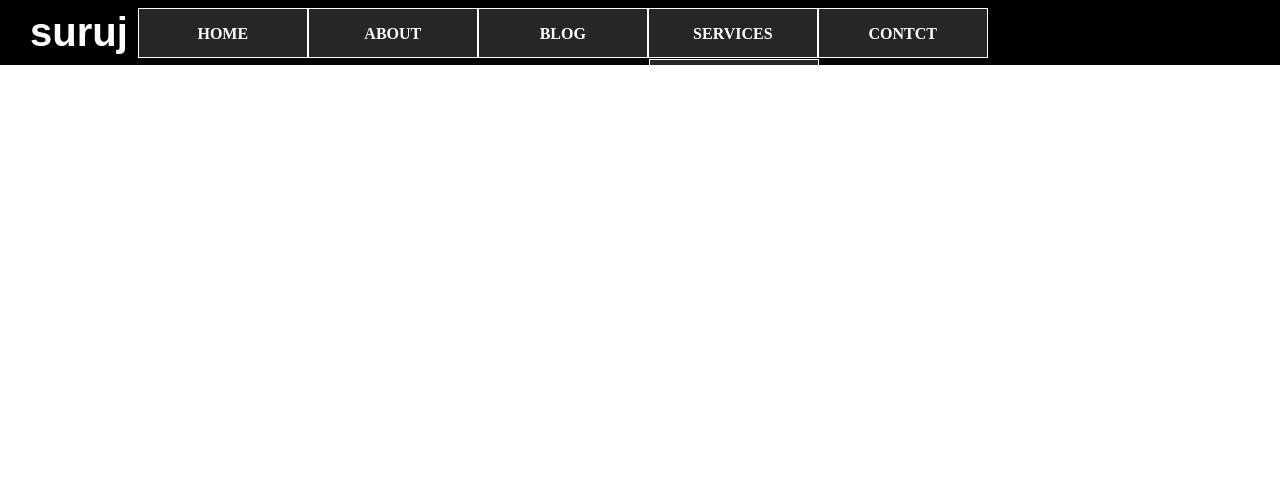
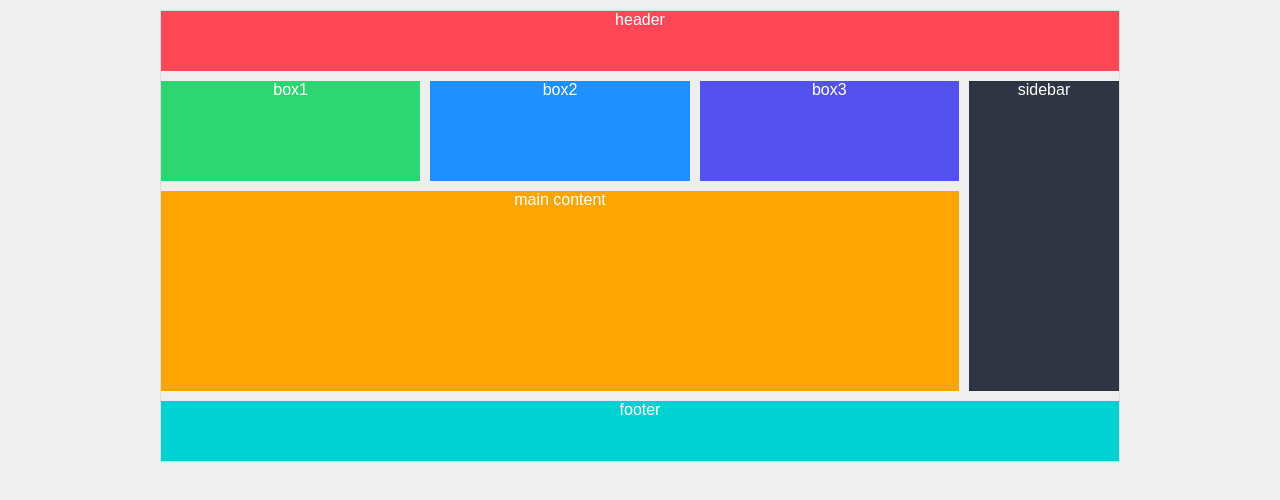
Before and after one commit to websuruz/projects, a plain HTML site: page index.html in a window 1280 px wide. Drawn offline with Linux system fonts and the light colour scheme.

Commit message:
first commit

```diff
--- a/index.html
+++ b/index.html
@@ -7,25 +7,15 @@
     <link rel="stylesheet" href="style.css">
 </head>
 <body>
-    <header>
-        <div class="div logo">
-            suruj
-        </div>
-        <div class="navbar">
-            <ul>
-                <li><a href="#">Home</a></li>
-                <li><a href="#">About</a></li>
-                <li><a href="#">Blog</a></li>
-                <li><a href="#">Services</a>
-                <ul>
-                    <li>Gig</li>
-                    <li>Demo</li>
-                    <li>Web Design</li>
-                </ul>
-                </li>
-                <li><a href="#">Contct</a></li>
-            </ul>
-        </div>
-    </header>
+    <main>
+        <div class="box1"> header</div>
+        <div class="box2">box1</div>
+        <div class="box3">box2</div>
+        <div class="box4">box3</div>
+        <div class="box5">sidebar</div>
+        <div class="box6">main content</div>
+        <div class="box7">footer</div>
+    </main>
+
 </body>
 </html>
--- a/site layout/style.css
+++ /dev/null
@@ -1,38 +0,0 @@
-*{
-    margin: 0px;
-    padding: 0px;
-    box-sizing: border-box;
-    background-color: #eee;
-    font-family: Arial, Helvetica, sans-serif;
-    text-align: center;
-}
-main{
-    width: 75%;
-    margin: 10px auto;
-    border: 1px solid #ddd;
-    color: white;
-    display: grid;
-    grid-template-rows: 60px 100px 200px 60px;
-    grid-template-columns: repeat(3,1fr) 150px;
-    grid-gap: 10px;
-}
-.box1{
-    background-color: #ff4757;
-    grid-column: 1/-1;
-}
-.box2{ background-color: #2ed573;}
-.box3{ background-color: #1e90ff;}
-.box4{ background-color: #5352ed;}
-.box5{
-     background-color: #2f3542;
-     grid-row: 2/4;
-     grid-column: 4/5;
-    }
-.box6{
-     background-color: #ffa502;
-     grid-column: 1/4;
-    }
-.box7{
-     background-color: #00d2d3;
-     grid-column: 1/-1;
-    }
--- a/style.css
+++ b/style.css
@@ -1,61 +1,38 @@
 *{
-     padding: 0px;
-     margin: 0px;
-     box-sizing: border-box;
-
+    margin: 0px;
+    padding: 0px;
+    box-sizing: border-box;
+    background-color: #eee;
+    font-family: Arial, Helvetica, sans-serif;
+    text-align: center;
 }
-header{
-    width: 100%;
-    background-color: black;
+main{
+    width: 75%;
+    margin: 10px auto;
+    border: 1px solid #ddd;
     color: white;
-    display: inline-block;
-    overflow: hidden;
-    display: flex;
+    display: grid;
+    grid-template-rows: 60px 100px 200px 60px;
+    grid-template-columns: repeat(3,1fr) 150px;
+    grid-gap: 10px;
 }
-.logo{
-    font-family: Arial, Helvetica, sans-serif;
-    font-size: 40px;
-    font-weight: bold;
-    margin-left: 20px;
-    padding: 10px;
-
+.box1{
+    background-color: #ff4757;
+    grid-column: 1/-1;
 }
-.navbar{
-    display: flex;
-    justify-content: center;
-    align-items: center;
-}
-.navbar ul{
-    list-style: none;
-}
-.navbar ul li{
-    background-color: #262626;
-    width: 170px;
-    border: 1px solid #fff;
-    height: 50px;
-    line-height: 50px;
-    text-align: center;
-    float: left;
-    color: white;
-    font-size: 16px;
-    font-weight: bold;
-    text-transform: uppercase;
-    position: relative;
-
-}
-.navbar ul li a{
-    text-decoration: none;
-    color: rgb(255, 255, 255);
-    text-align: center;
-    justify-content: center;
-    align-items: center;
-}
-.navbar ul li:hover{
-    background-color: crimson;
-}
-.navbar ul ul{
-    display: ;
-}
-.navbar ul li:hover > ul{
-    display: block;
-}# projects
+.box2{ background-color: #2ed573;}
+.box3{ background-color: #1e90ff;}
+.box4{ background-color: #5352ed;}
+.box5{
+     background-color: #2f3542;
+     grid-row: 2/4;
+     grid-column: 4/5;
+    }
+.box6{
+     background-color: #ffa502;
+     grid-column: 1/4;
+    }
+.box7{
+     background-color: #00d2d3;
+     grid-column: 1/-1;
+    }
```
Also changed, not shown: site layout/index.html (deleted, +0 -21 lines), tui.jpg (deleted), 1 other file.
